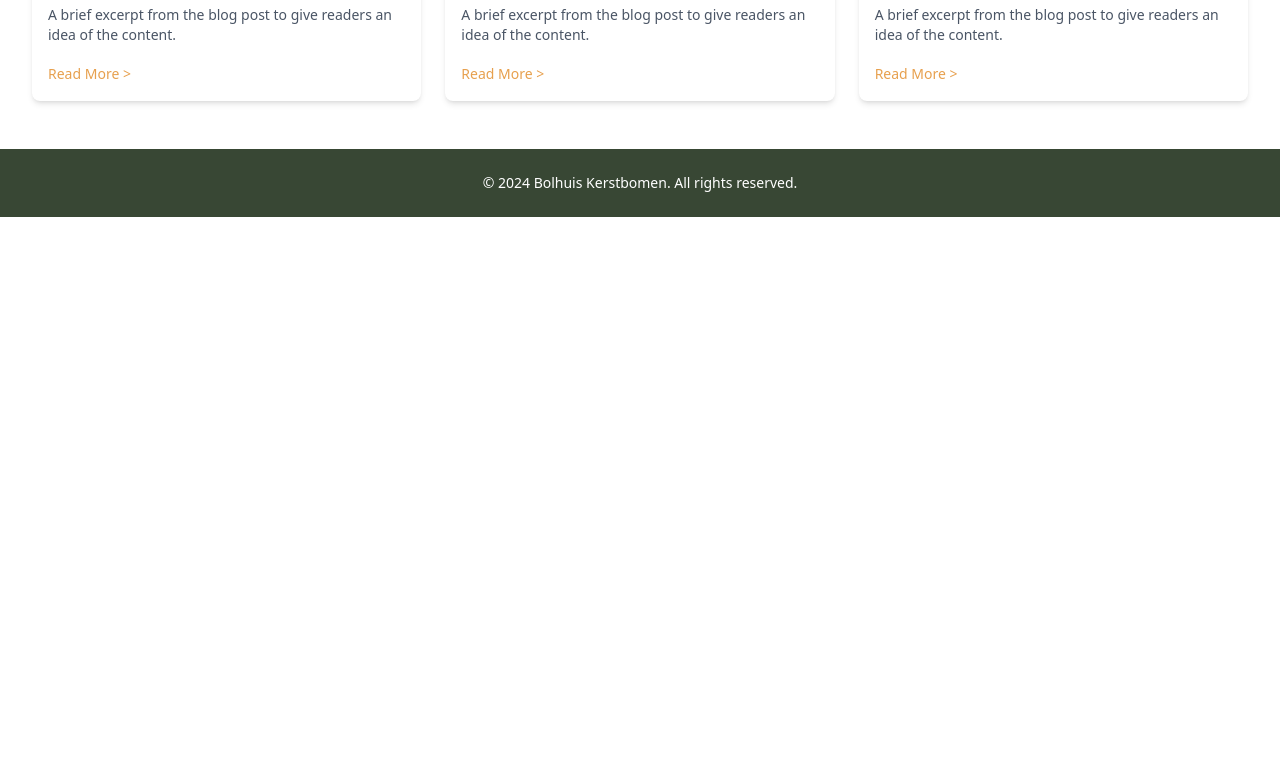
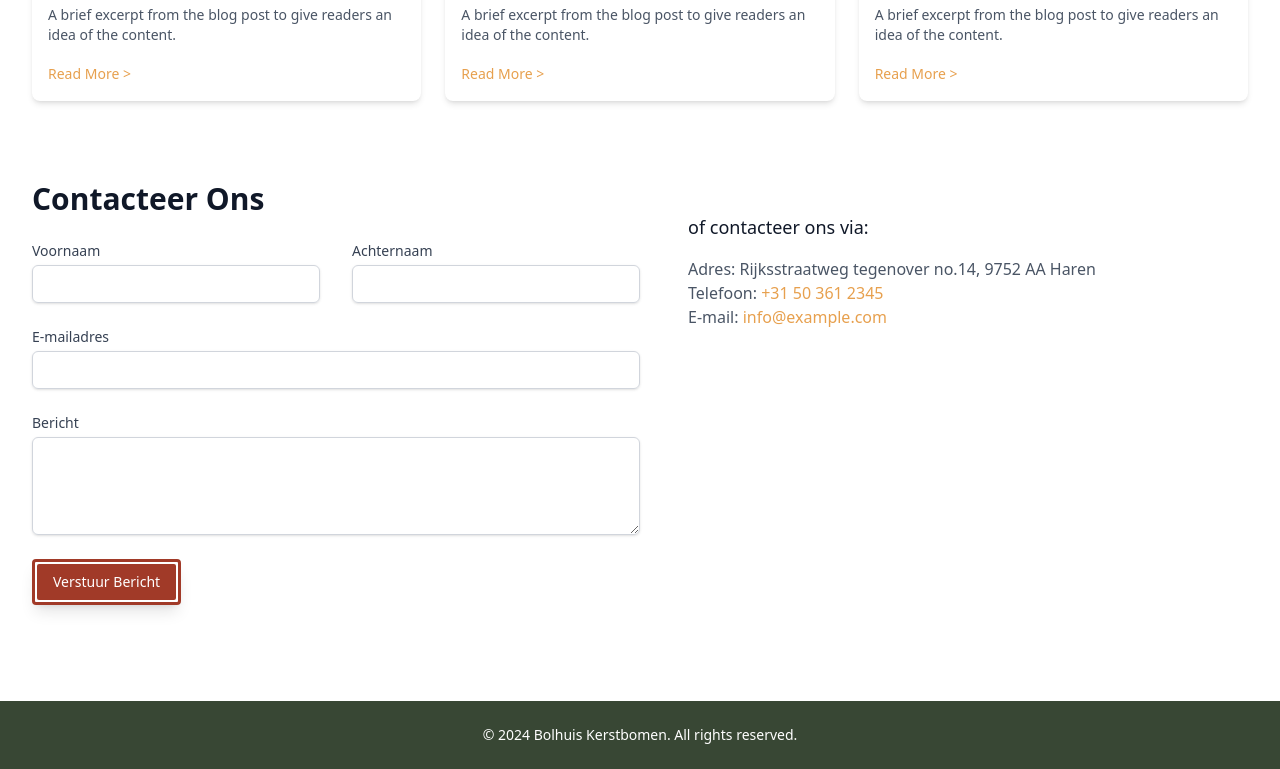
Before and after one commit to poinsenops/BolhuisDD2-2025, a website with bundled scripts: page prototype/index.html in a window 1280 px wide. Shown: the part 3239-4008 px from the top of the page. Before the commit the page ends 3456 px from the top, so only its background shows below. Built offline with nearby package versions, Linux system fonts and the light colour scheme.

Commit message:
added contact to landing page

```diff
--- /dev/null
+++ b/prototype/components/jesse/contact.js
@@ -0,0 +1,45 @@
+const contact = () => {
+    const section = document.createElement('section');
+    section.className = 'py-12 bg-white';
+    section.innerHTML = `
+        <div class="max-w-7xl mx-auto px-4 sm:px-6 lg:px-8 flex flex-col md:flex-row gap-12 font-inter">
+            <div class="w-1/2">
+                <h2 class="text-3xl font-extrabold text-gray-900 mb-6">Contacteer Ons</h2>
+                <form class="grid grid-cols-1 gap-y-6 sm:grid-cols-2 sm:gap-x-8">
+                    <div>
+                        <label for="first-name" class="block text-sm font-medium text-gray-700">Voornaam</label>
+                        <input type="text" name="first-name" id="first-name" autocomplete="given-name" class="mt-1 block w-full border border-gray-300 rounded-md shadow-sm py-2 px-3 focus:ring-koper focus:border-koper sm:text-sm">
+                    </div>
+                    <div>
+                        <label for="last-name" class="block text-sm font-medium text-gray-700">Achternaam</label>
+                        <input type="text" name="last-name" id="last-name" autocomplete="family-name" class="mt-1 block w-full border border-gray-300 rounded-md shadow-sm py-2 px-3 focus:ring-koper focus:border-koper sm:text-sm">
+                    </div>
+                    <div class="sm:col-span-2">
+                        <label for="email" class="block text-sm font-medium text-gray-700">E-mailadres</label>
+                        <input type="email" name="email" id="email" autocomplete="email" class="mt-1 block w-full border border-gray-300 rounded-md shadow-sm py-2 px-3 focus:ring-koper focus:border-koper sm:text-sm">
+                    </div>
+                    <div class="sm:col-span-2">
+                        <label for="message" class="block text-sm font-medium text-gray-700">Bericht</label>
+                        <textarea id="message" name="message" rows="4" class="mt-1 block w-full border border-gray-300 rounded-md shadow-sm py-2 px-3 focus:ring-koper sm:text-sm"></textarea>
+                    </div>
+                    <div class="sm:col-span-2">
+                        <div class="border border-cred border-3 w-fit rounded-sm shadow-lg transform transition-transform duration-150 hover:scale-[1.05] hover:shadow-xl">
+                            <button type="submit" class="inline-flex justify-center py-2 px-4 border border-white border-2 text-sm font-medium rounded-sm text-white bg-cred  focus:outline-none focus:ring-2 focus:ring-offset-2 focus:ring-koper">
+                                Verstuur Bericht
+                            </button>
+                        </div>
+                    </div>
+                </form>
+            </div>
+            <div class="mt-8">
+                <h3 class="text-lg font-inter font-medium font-bold text-gray-900 mb-4">of contacteer ons via:</h3>
+                <p class="text-gray-600">Adres: Rijksstraatweg tegenover no.14, 9752 AA Haren</p>
+                <p class="text-gray-600">Telefoon: <a href="tel:+31503612345" class="hover:underline text-koper">+31 50 361 2345</a></p>
+                <p class="text-gray-600">E-mail: <a href="mailto:info@example.com" class="hover:underline text-koper">info@example.com</a></p>
+            </div>
+        </div>
+    `;
+    return section;
+}
+
+export default contact;
--- a/prototype/pages/home.js
+++ b/prototype/pages/home.js
@@ -3,6 +3,7 @@ import Hero from "../components/jesse/hero.js";
 import blogSectionHome from "../components/jesse/blogSectionHome.js";
 import kiekje from "../components/jesse/kiekje.js";
 import komBijOnsLangs from "../components/jesse/kom-bij-ons-langs.js";
+import contact from "../components/jesse/contact.js";
 
 const Home = (app) => {
     const section = document.createElement('section');
@@ -27,6 +28,9 @@ const Home = (app) => {
     const newsSection = blogSectionHome("In de Media", "media", "#/in-de-media", "https://placeholder.pics/svg/300/DEDEDE/555555/media%20foto");
     container.appendChild(newsSection);
 
+    const contactSection = contact();
+    container.appendChild(contactSection);
+
 
     section.appendChild(container);
 
--- a/prototype/src/input.css
+++ b/prototype/src/input.css
@@ -35,5 +35,13 @@
     .text-koper { color: var(--color-koper); }
     .border-koper { border-color: var(--color-koper); }
     .hover\:bg-koper:hover { background-color: var(--color-koper); }
+    .hover\:border-koper:hover { border-color: var(--color-koper); }
+    .focus\:border-koper:focus { border-color: var(--color-koper); }
+    .focus\:ring-koper:focus,
+    .focus\:ring-koper:focus-visible {
+        outline: none;
+        box-shadow: 0 0 0 3px var(--color-koper);
+        border-color: var(--color-koper);
+    }
     .hover\:text-koper:hover { color: var(--color-koper); }
 }
```
